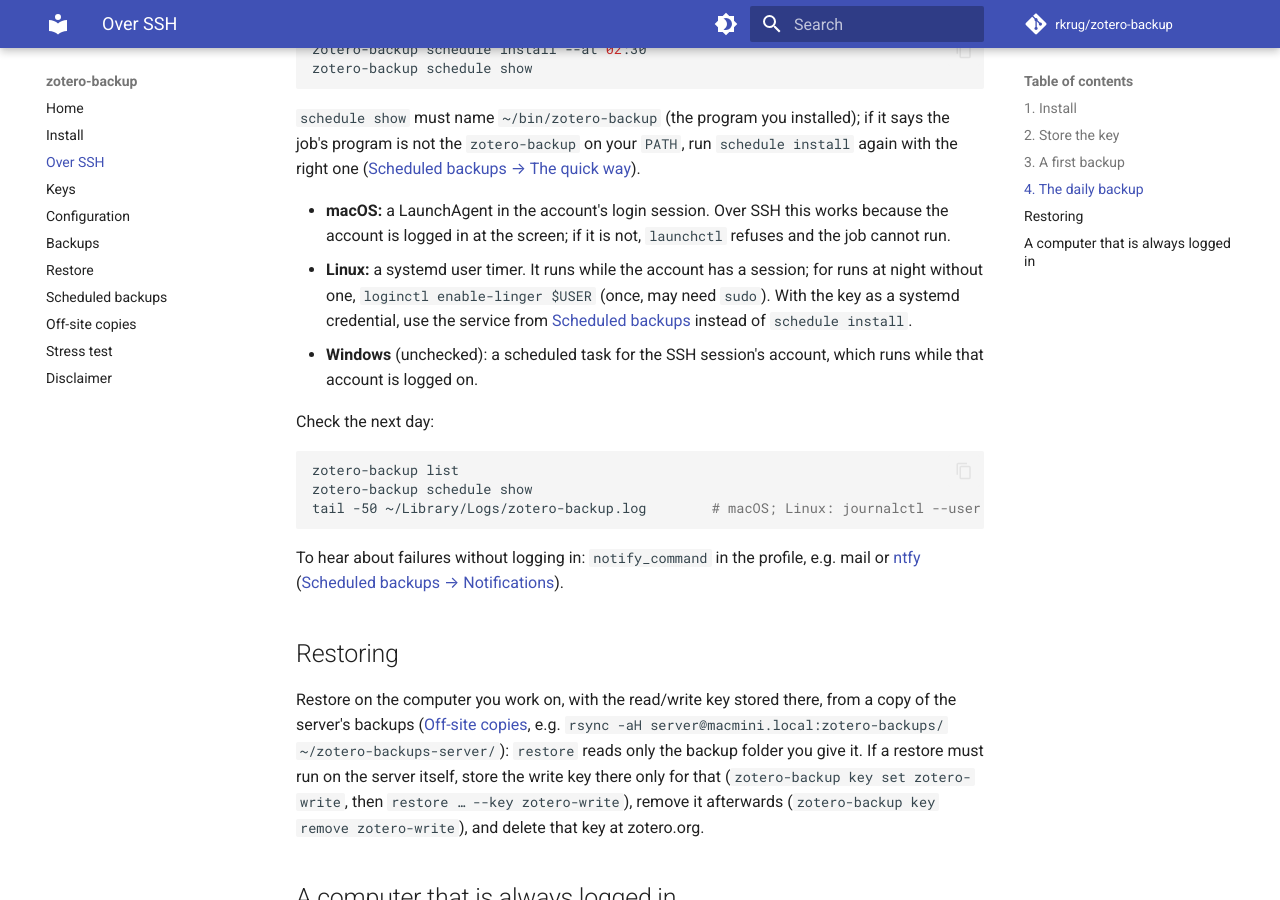
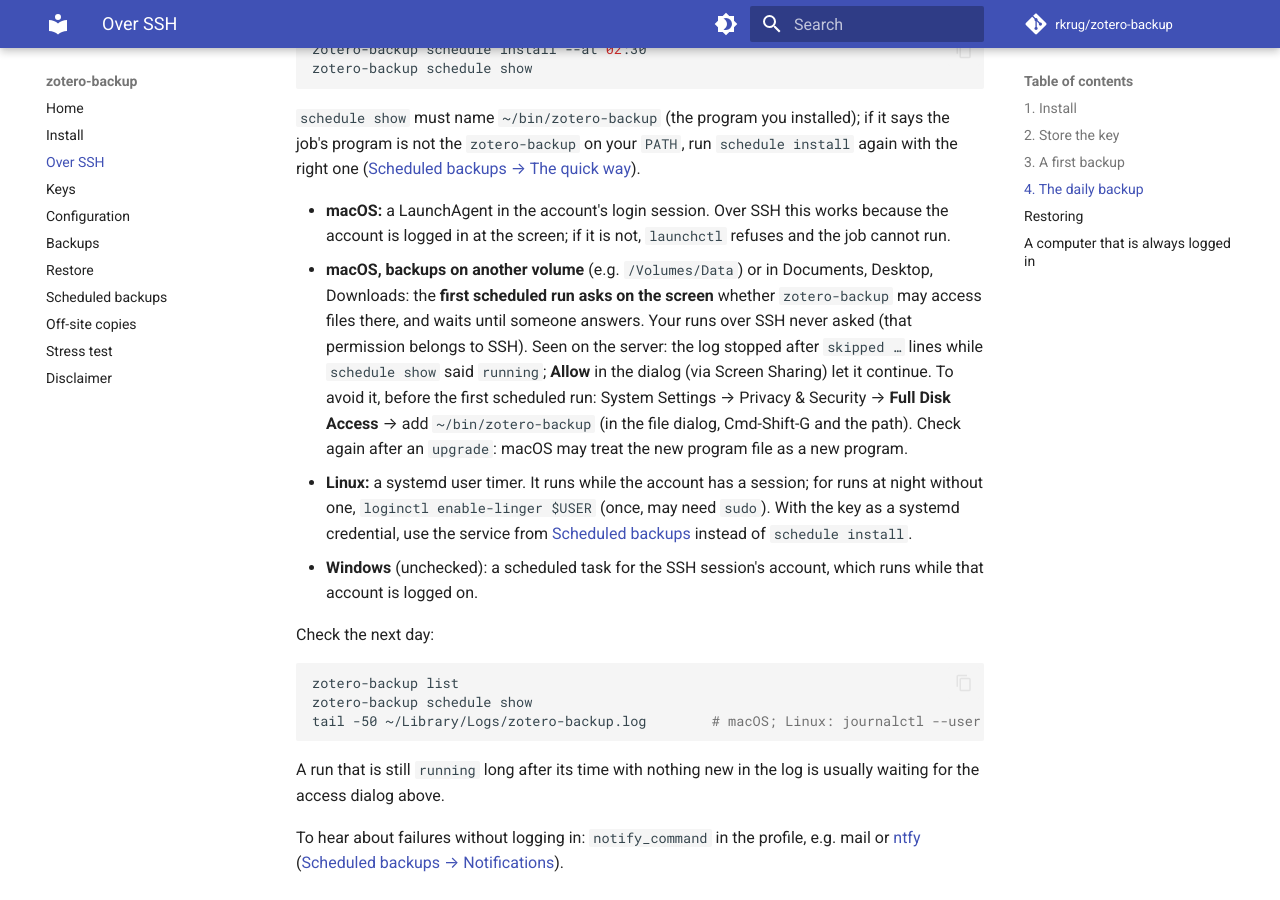
Before and after one commit to rkrug/zotero-backup, an MkDocs documentation site: the page built from docs/ssh.md, in a window 1280 px wide and 900 px high, scrolled down 3012 px. Built offline with MkDocs 1.6.1 and Material for MkDocs 9.7.7, drawn with Linux system fonts in a browser that asks for light colours; comment, search, counter and statistics services are not loaded; the version menu is left out.

Commit message:
Docs: macOS asks for access on the first scheduled run (another volume)
Seen on the server: the first scheduled run waited for the access dialog
for /Volumes/Data. Scheduled backups, Over SSH and the skill's errors page
say how to see it and how to allow it beforehand (Full Disk Access).

Co-Authored-By: Claude Opus 5.5 <noreply@anthropic.com>

````diff
--- a/docs/ssh.md
+++ b/docs/ssh.md
@@ -102,6 +102,7 @@ zotero-backup schedule show
 `schedule show` must name `~/bin/zotero-backup` (the program you installed); if it says the job's program is not the `zotero-backup` on your `PATH`, run `schedule install` again with the right one ([Scheduled backups → The quick way](scheduled.md#the-quick-way)).
 
 - **macOS:** a LaunchAgent in the account's login session. Over SSH this works because the account is logged in at the screen; if it is not, `launchctl` refuses and the job cannot run.
+- **macOS, backups on another volume** (e.g. `/Volumes/Data`) or in Documents, Desktop, Downloads: the **first scheduled run asks on the screen** whether `zotero-backup` may access files there, and waits until someone answers. Your runs over SSH never asked (that permission belongs to SSH). Seen on the server: the log stopped after `skipped …` lines while `schedule show` said `running`; **Allow** in the dialog (via Screen Sharing) let it continue. To avoid it, before the first scheduled run: System Settings → Privacy & Security → **Full Disk Access** → add `~/bin/zotero-backup` (in the file dialog, Cmd-Shift-G and the path). Check again after an `upgrade`: macOS may treat the new program file as a new program.
 - **Linux:** a systemd user timer. It runs while the account has a session; for runs at night without one, `loginctl enable-linger $USER` (once, may need `sudo`). With the key as a systemd credential, use the service from [Scheduled backups](scheduled.md) instead of `schedule install`.
 - **Windows** (unchecked): a scheduled task for the SSH session's account, which runs while that account is logged on.
 
@@ -112,6 +113,8 @@ zotero-backup list
 zotero-backup schedule show
 tail -50 ~/Library/Logs/zotero-backup.log        # macOS; Linux: journalctl --user -u zotero-backup
 ```
+
+A run that is still `running` long after its time with nothing new in the log is usually waiting for the access dialog above.
 
 To hear about failures without logging in: `notify_command` in the profile, e.g. mail or [ntfy](https://ntfy.sh) ([Scheduled backups → Notifications](scheduled.md#notifications)).
 
````
Also changed, not shown: CHANGELOG.md (+2 -0 lines), docs/scheduled.md (+1 -0 lines), skills/zotero-backup/errors.md (+6 -0 lines).
